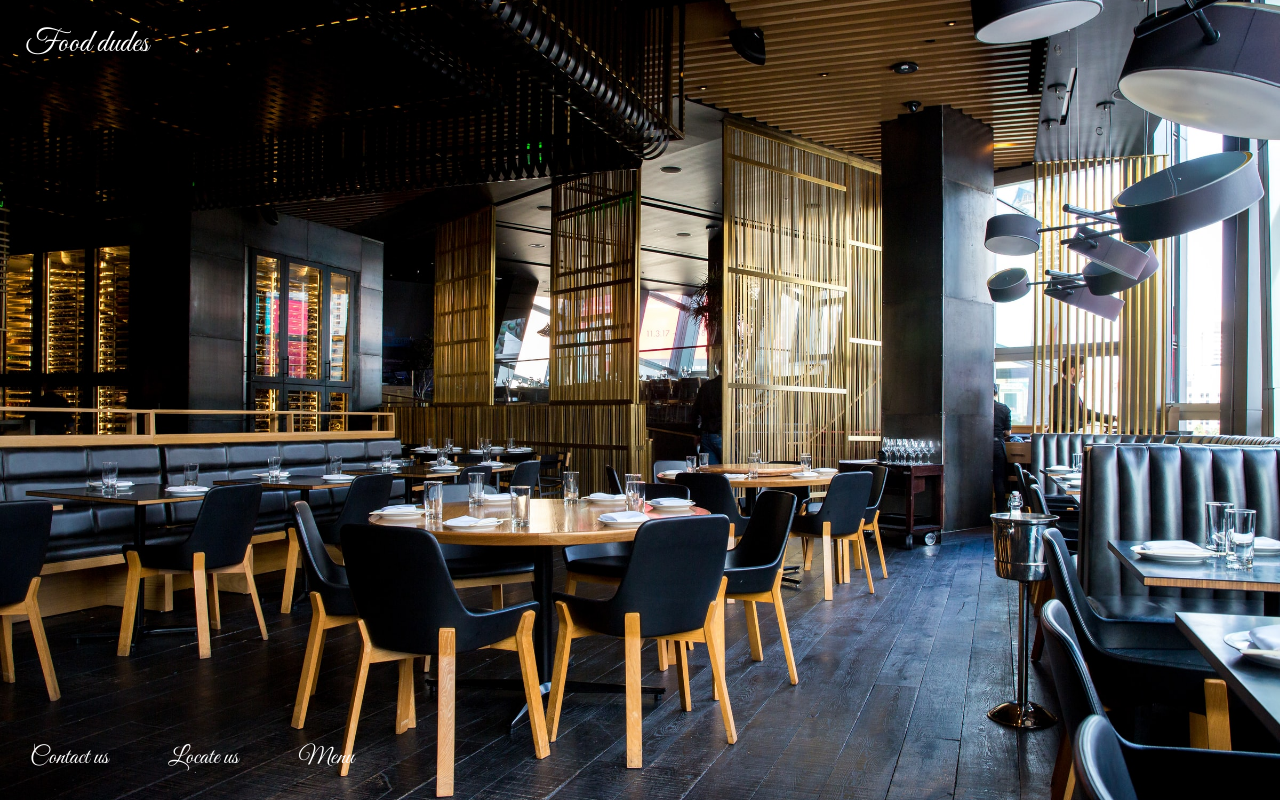
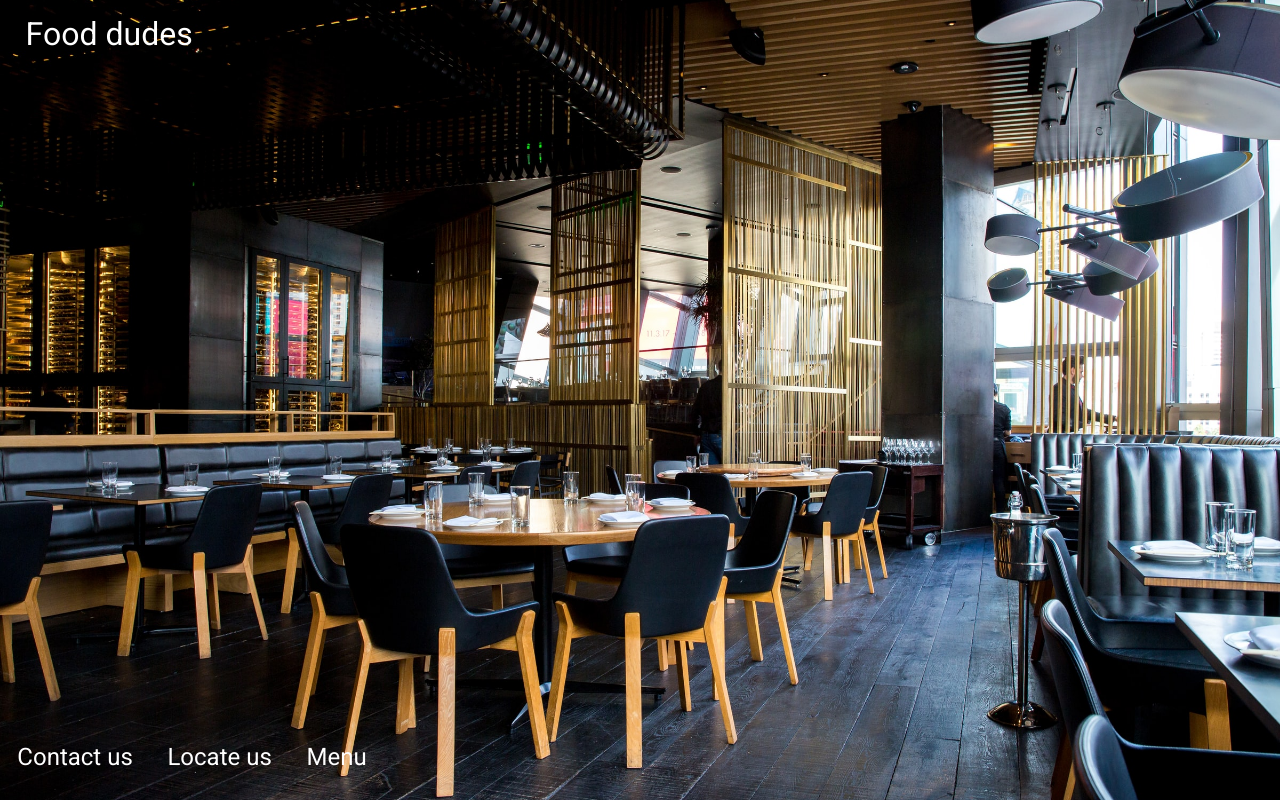
Before and after one commit to Nikita19-dev/Restaurant, an Angular app: page / in a window 1280 px wide. Built offline with nearby package versions, Linux system fonts and the light colour scheme.

Commit message:
added mat card packeges

```diff
--- a/angular.json
+++ b/angular.json
@@ -23,6 +23,7 @@
               "src/assets"
             ],
             "styles": [
+              "./node_modules/@angular/material/prebuilt-themes/indigo-pink.css",
               "src/styles.css"
             ],
             "scripts": []
@@ -90,6 +91,7 @@
               "src/assets"
             ],
             "styles": [
+              "./node_modules/@angular/material/prebuilt-themes/indigo-pink.css",
               "src/styles.css"
             ],
             "scripts": []
--- a/package.json
+++ b/package.json
@@ -11,10 +11,12 @@
   "private": true,
   "dependencies": {
     "@angular/animations": "^14.0.0",
+    "@angular/cdk": "^14.0.5",
     "@angular/common": "^14.0.0",
     "@angular/compiler": "^14.0.0",
     "@angular/core": "^14.0.0",
     "@angular/forms": "^14.0.0",
+    "@angular/material": "^14.0.5",
     "@angular/platform-browser": "^14.0.0",
     "@angular/platform-browser-dynamic": "^14.0.0",
     "@angular/router": "^14.0.0",
--- a/src/index.html
+++ b/src/index.html
@@ -6,8 +6,11 @@
   <base href="/">
   <meta name="viewport" content="width=device-width, initial-scale=1">
   <link rel="icon" type="image/x-icon" href="favicon.ico">
+  <link rel="preconnect" href="https://fonts.gstatic.com">
+  <link href="https://fonts.googleapis.com/css2?family=Roboto:wght@300;400;500&display=swap" rel="stylesheet">
+  <link href="https://fonts.googleapis.com/icon?family=Material+Icons" rel="stylesheet">
 </head>
-<body>
+<body class="mat-typography">
   <app-root></app-root>
 </body>
 </html>
```
Also changed, not shown: 1 other file (tests, documents, lock files or other folders).
